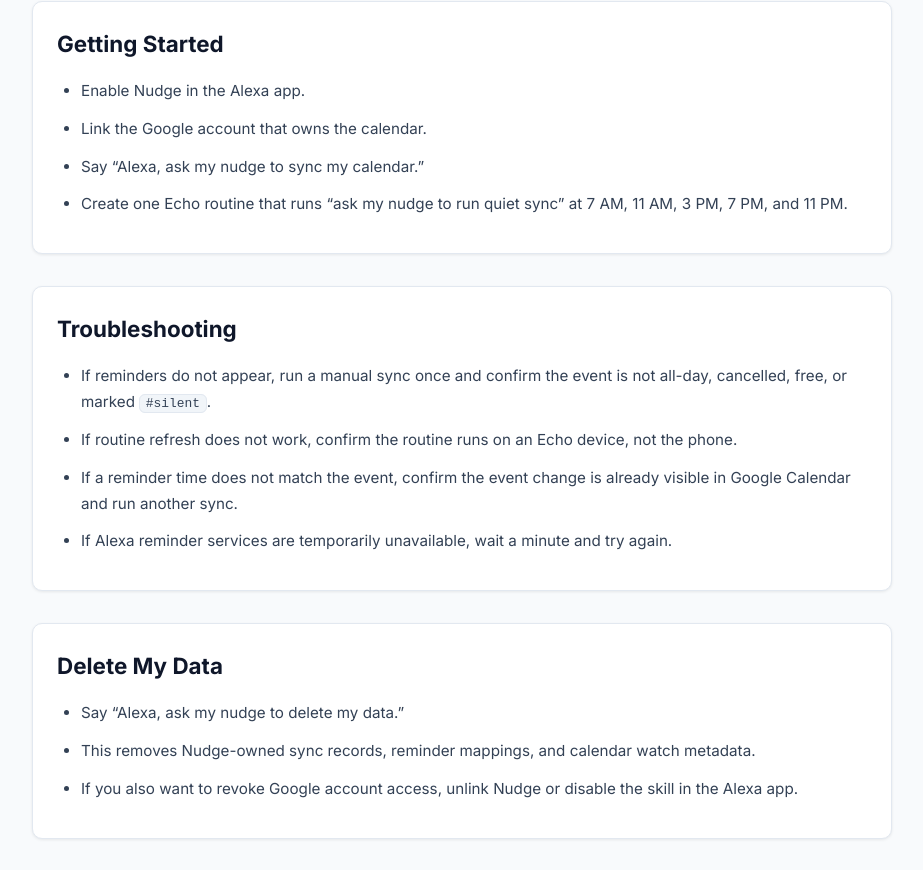
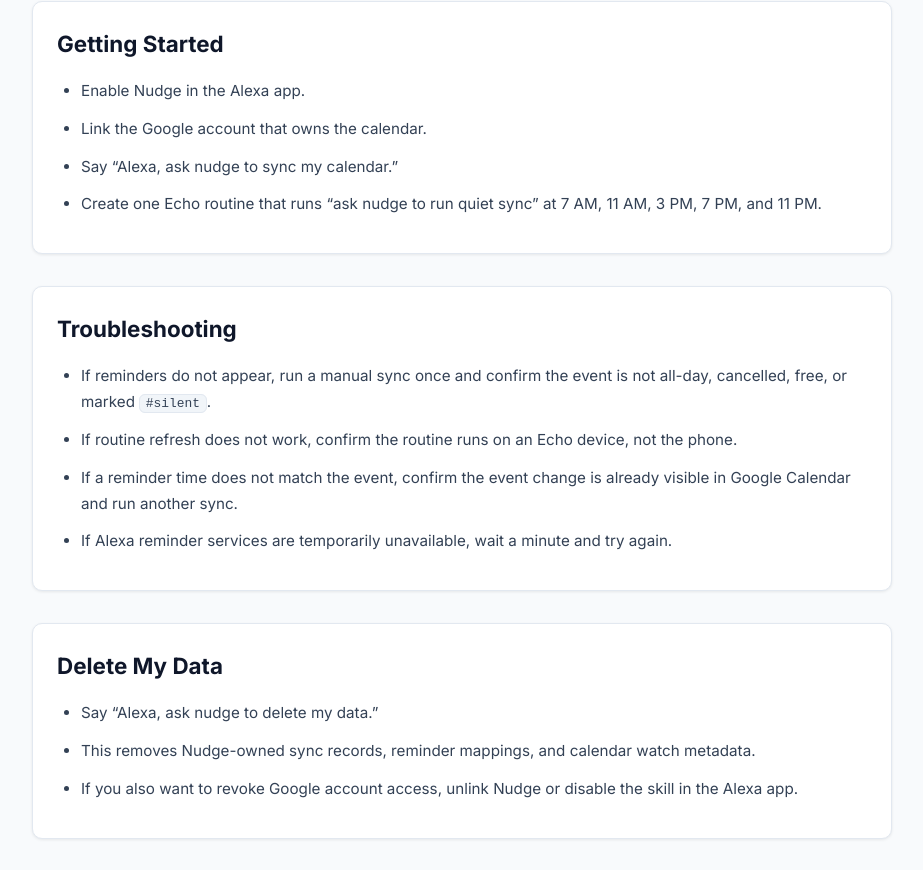
Before and after one commit to myasumoto16/Portfolio-Website, a React (Vite) app: page /projects/nudge/support in a window 1280 px wide. Shown: the part 445-1315 px from the top of the page, without its empty margins (178-1101 px from the left). Built offline with nearby package versions, Linux system fonts and the light colour scheme; no server answers.

Commit message:
Update Nudge invocation wording

```diff
--- a/src/components/NudgePage.tsx
+++ b/src/components/NudgePage.tsx
@@ -83,9 +83,9 @@
               <h2>Recommended Setup</h2>
               <ul>
                 <li>Enable Nudge in Alexa and link the Google account that owns the calendar.</li>
-                <li>Say “Alexa, ask my nudge to sync my calendar.”</li>
+                <li>Say “Alexa, ask nudge to sync my calendar.”</li>
                 <li>Create one Echo routine with quiet refreshes at 7 AM, 11 AM, 3 PM, 7 PM, and 11 PM.</li>
-                <li>Use the exact routine command: “ask my nudge to run quiet sync.”</li>
+                <li>Use the exact routine command: “ask nudge to run quiet sync.”</li>
               </ul>
             </section>
 
@@ -151,7 +151,7 @@
               <h2>Data Retention and Deletion</h2>
               <ul>
                 <li>Nudge keeps data only as long as needed to operate calendar sync and reminder maintenance.</li>
-                <li>Users can say “Alexa, ask my nudge to delete my data” to remove Nudge-owned sync records, reminder mappings, and calendar watch metadata.</li>
+                <li>Users can say “Alexa, ask nudge to delete my data” to remove Nudge-owned sync records, reminder mappings, and calendar watch metadata.</li>
                 <li>Users should also unlink Nudge or disable the skill in the Alexa app if they want to revoke Google account access through account linking.</li>
               </ul>
             </section>
@@ -172,8 +172,8 @@
               <ul>
                 <li>Enable Nudge in the Alexa app.</li>
                 <li>Link the Google account that owns the calendar.</li>
-                <li>Say “Alexa, ask my nudge to sync my calendar.”</li>
-                <li>Create one Echo routine that runs “ask my nudge to run quiet sync” at 7 AM, 11 AM, 3 PM, 7 PM, and 11 PM.</li>
+                <li>Say “Alexa, ask nudge to sync my calendar.”</li>
+                <li>Create one Echo routine that runs “ask nudge to run quiet sync” at 7 AM, 11 AM, 3 PM, 7 PM, and 11 PM.</li>
               </ul>
             </section>
 
@@ -190,7 +190,7 @@
             <section className="project-section">
               <h2>Delete My Data</h2>
               <ul>
-                <li>Say “Alexa, ask my nudge to delete my data.”</li>
+                <li>Say “Alexa, ask nudge to delete my data.”</li>
                 <li>This removes Nudge-owned sync records, reminder mappings, and calendar watch metadata.</li>
                 <li>If you also want to revoke Google account access, unlink Nudge or disable the skill in the Alexa app.</li>
               </ul>
```
